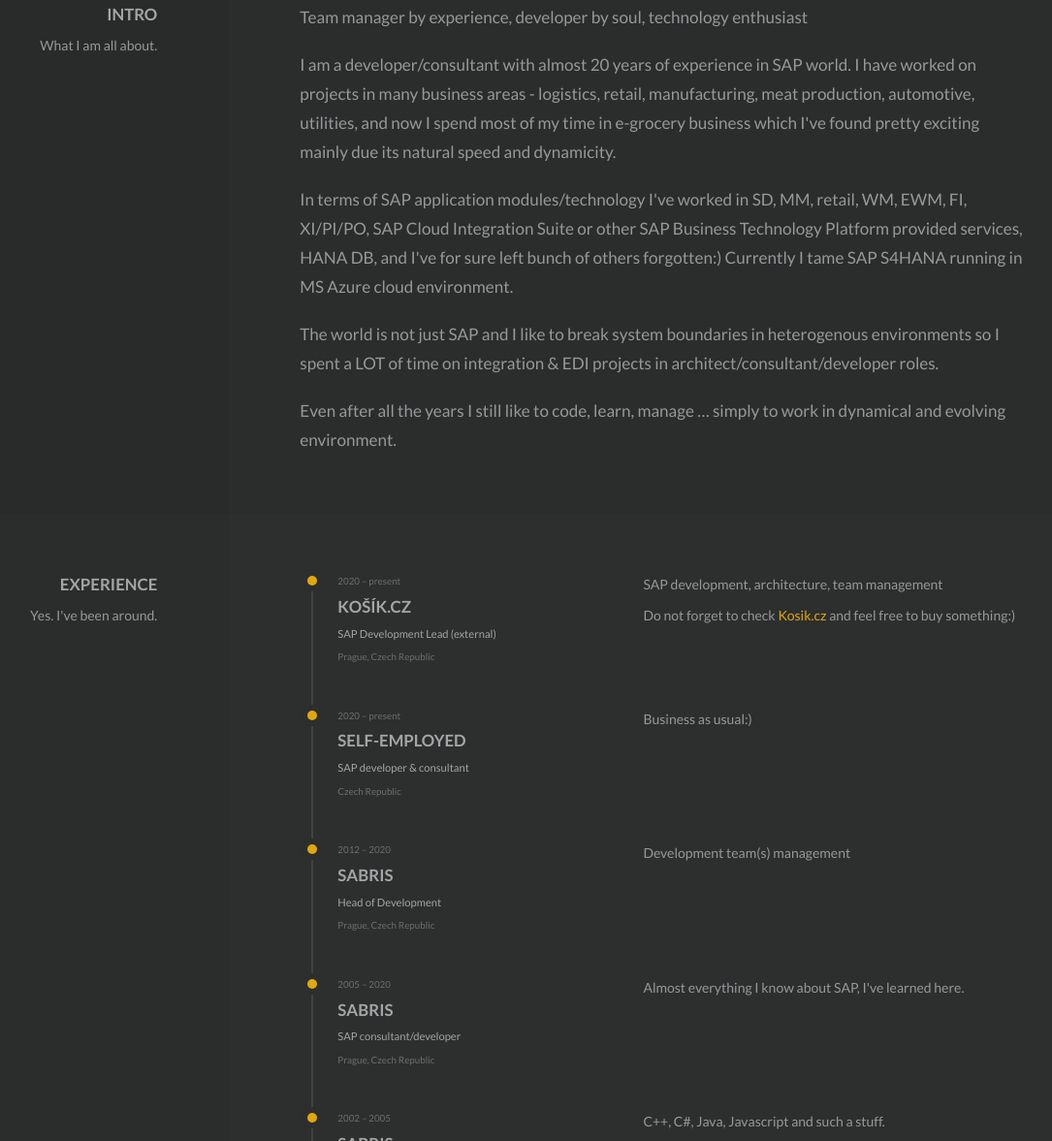
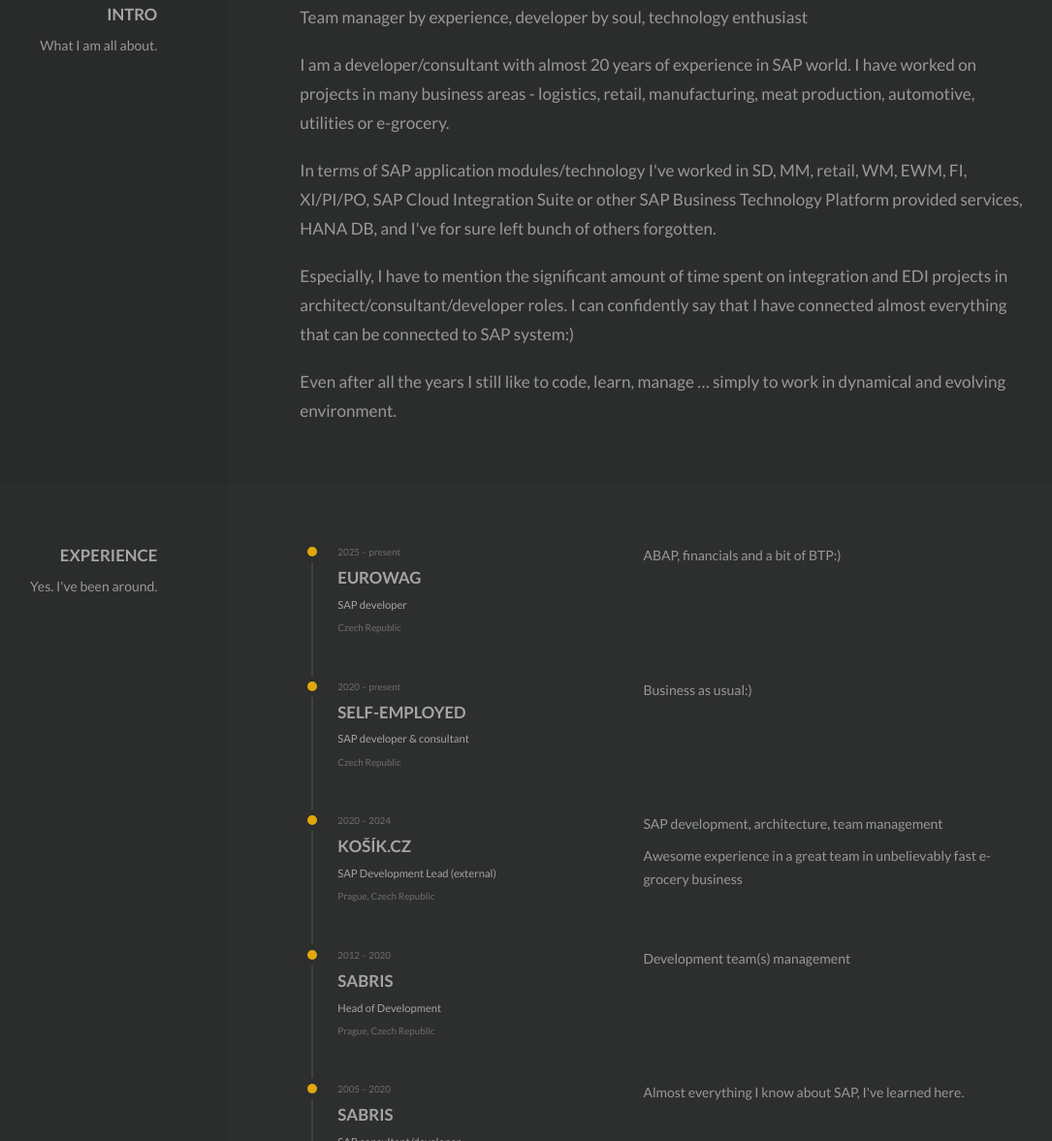
Before and after one commit to vroomi/vrozina.com, a plain HTML site: page index.html in a window 1280 px wide. Shown: the part 858-2035 px from the top of the page at 97% size, without its empty margins (149-1234 px from the left). Drawn offline with Linux system fonts and the light colour scheme.

Commit message:
ew update

```diff
--- a/index.html
+++ b/index.html
@@ -236,13 +236,13 @@
                                             Team manager by experience, developer by soul, technology enthusiast
                                         </p>
                                         <p>
-                                            I am a developer/consultant with almost 20 years of experience in SAP world. I have worked on projects in many business areas - logistics, retail, manufacturing, meat production, automotive, utilities, and now I spend most of my time in e-grocery business which I've found pretty exciting mainly due its natural speed and dynamicity.
+                                            I am a developer/consultant with almost 20 years of experience in SAP world. I have worked on projects in many business areas - logistics, retail, manufacturing, meat production, automotive, utilities or e-grocery.
                                         </p>
                                         <p>
-                                            In terms of SAP application modules/technology I've worked in SD, MM, retail, WM, EWM, FI, XI/PI/PO, SAP Cloud Integration Suite or other SAP Business Technology Platform provided services, HANA DB, and I've for sure left bunch of others forgotten:) Currently I tame SAP S4HANA running in MS Azure cloud environment.
+                                            In terms of SAP application modules/technology I've worked in SD, MM, retail, WM, EWM, FI, XI/PI/PO, SAP Cloud Integration Suite or other SAP Business Technology Platform provided services, HANA DB, and I've for sure left bunch of others forgotten.
                                         </p>
                                         <p>
-                                            The world is not just SAP and I like to break system boundaries in heterogenous environments so I spent a LOT of time on integration &#38; EDI projects in architect/consultant/developer roles.
+                                            Especially, I have to mention the significant amount of time spent on integration and EDI projects in architect/consultant/developer roles. I can confidently say that I have connected almost everything that can be connected to SAP system:)
                                         </p>
                                         <p>
                                             Even after all the years I still like to code, learn, manage … simply to work in dynamical and evolving environment.
@@ -293,24 +293,21 @@
                                         <div class="o-grid">
                                             <div class="o-grid__col-md-5">
                                                 <div class="c-work__timeframe">
-                                                    2020 &ndash; present
+                                                    2025 &ndash; present
                                                 </div>
                                                 <h3 class="c-work__heading">
-                                                    Košík.cz
+                                                    EUROWAG
                                                 </h3>
                                                 <h4 class="c-work__title">
-                                                    SAP Development Lead (external)
+                                                    SAP developer
                                                 </h4>
                                                 <div class="c-work__location">
-                                                    Prague, Czech Republic
+                                                    Czech Republic
                                                 </div>
                                             </div>
                                             <div class="o-grid__col-md-7">
                                                 <p>
-                                                    SAP development, architecture, team management
-                                                </p>
-                                                <p>
-                                                    Do not forget to check <a href="https://www.kosik.cz" target="_blank">Kosik.cz</a> and feel free to buy something:)
+                                                    ABAP, financials and a bit of BTP:)
                                                 </p>
                                             </div>
                                         </div><!-- /o-grid -->
@@ -343,6 +340,38 @@
                                         </div><!-- /o-grid -->
                                     </div><!-- /o-content -->
                                 </div><!-- /c-timeline__item -->
+
+                                <div class="c-timeline__item">
+                                    <div class="c-timeline__point  t-timeline__point  t-primary-bg"></div>
+                                    <div class="o-content">
+                                        <div class="o-grid">
+                                            <div class="o-grid__col-md-5">
+                                                <div class="c-work__timeframe">
+                                                    2020 &ndash; 2024
+                                                </div>
+                                                <h3 class="c-work__heading">
+                                                    Košík.cz
+                                                </h3>
+                                                <h4 class="c-work__title">
+                                                    SAP Development Lead (external)
+                                                </h4>
+                                                <div class="c-work__location">
+                                                    Prague, Czech Republic
+                                                </div>
+                                            </div>
+                                            <div class="o-grid__col-md-7">
+                                                <p>
+                                                    SAP development, architecture, team management
+                                                </p>
+                                                <p>
+                                                    Awesome experience in a great team in unbelievably fast e-grocery business
+                                                </p>
+                                            </div>
+                                        </div><!-- /o-grid -->
+                                    </div><!-- /o-content -->
+                                </div><!-- /c-timeline__item -->
+
+
 
 
                                 <div class="c-timeline__item">
```
